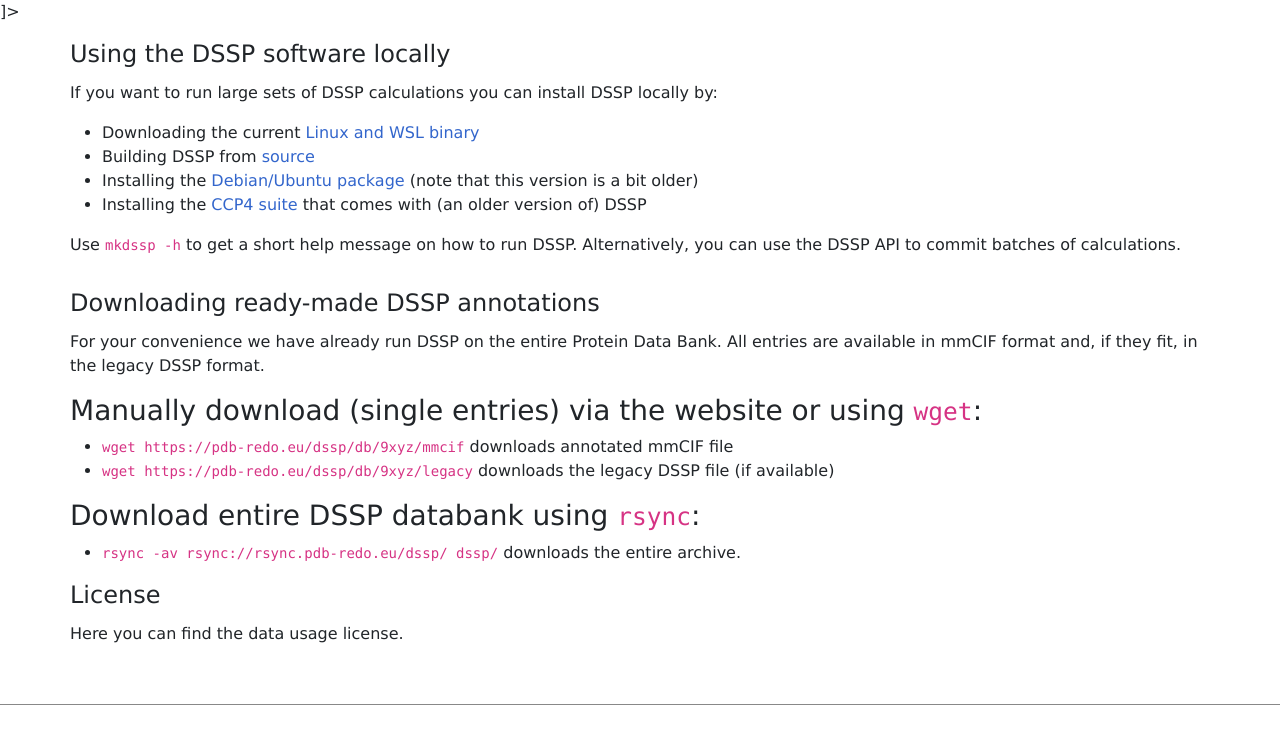
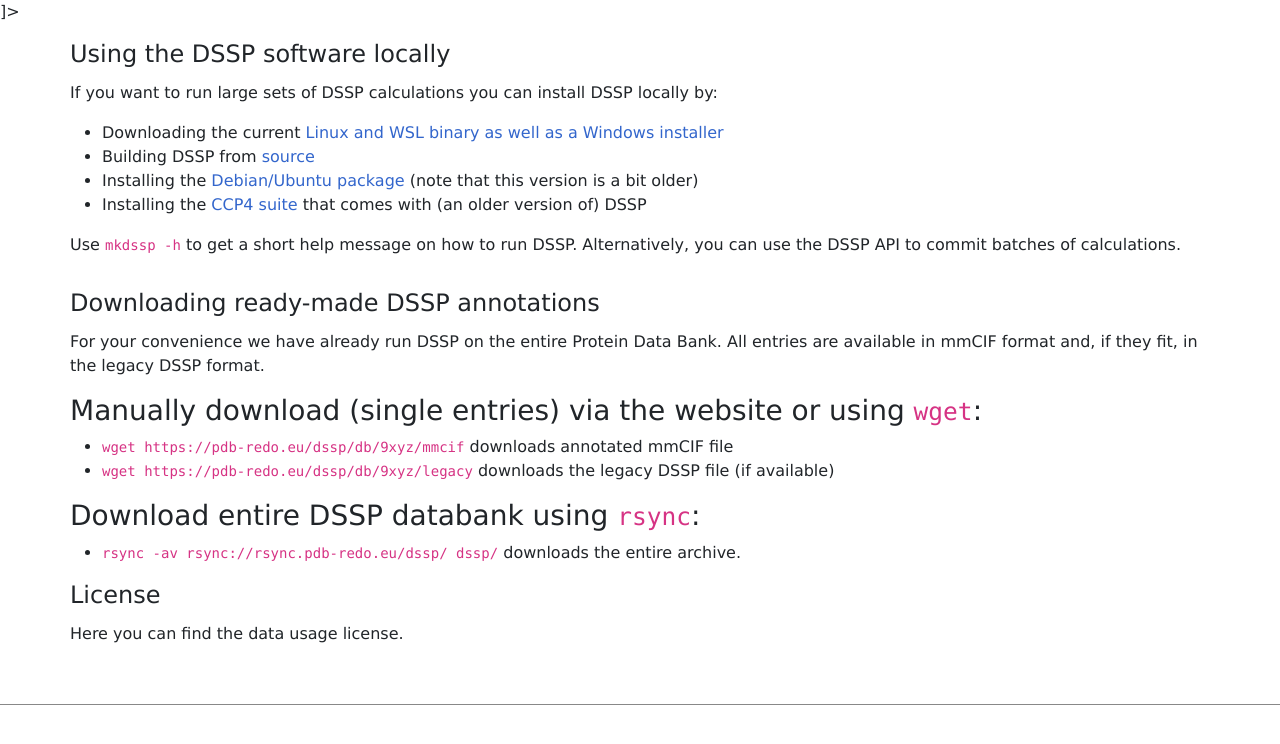
Before and after one commit to PDB-REDO/dssp-server, a website built with webpack: page docroot/download.html in a window 1280 px wide. Built offline with nearby package versions, Linux system fonts and the light colour scheme.

Commit message:
Fix download link

```diff
--- a/docroot/download.html
+++ b/docroot/download.html
@@ -21,7 +21,7 @@
 
 			<p>If you want to run large sets of DSSP calculations you can install DSSP locally by:
 			<ul>
-				<li>Downloading the current <a href="https://pdb-redo.eu/dssp/others/mkdssp.gz">Linux and WSL binary</a></li>
+				<li>Downloading the current <a href="https://github.com/PDB-REDO/dssp/releases/tag/v4.4.0">Linux and WSL binary as well as a Windows installer</a></li>
 				<li>Building DSSP from <a href="https://github.com/PDB-REDO/dssp">source</a></li>
 				<li>Installing the <a href="https://launchpad.net/ubuntu/+source/dssp">Debian/Ubuntu package</a> (note that this version is a bit older)</li>
 				<li>Installing the <a href="https://www.ccp4.ac.uk/">CCP4 suite</a> that comes with (an older version of) DSSP</li>
```
